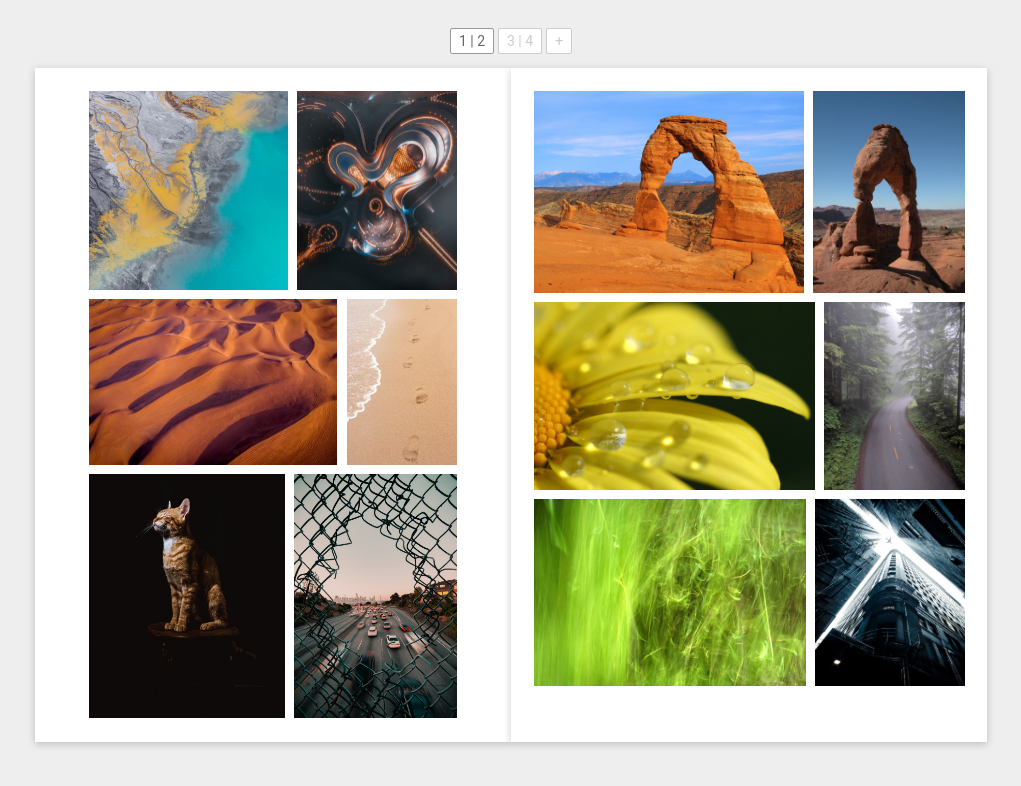
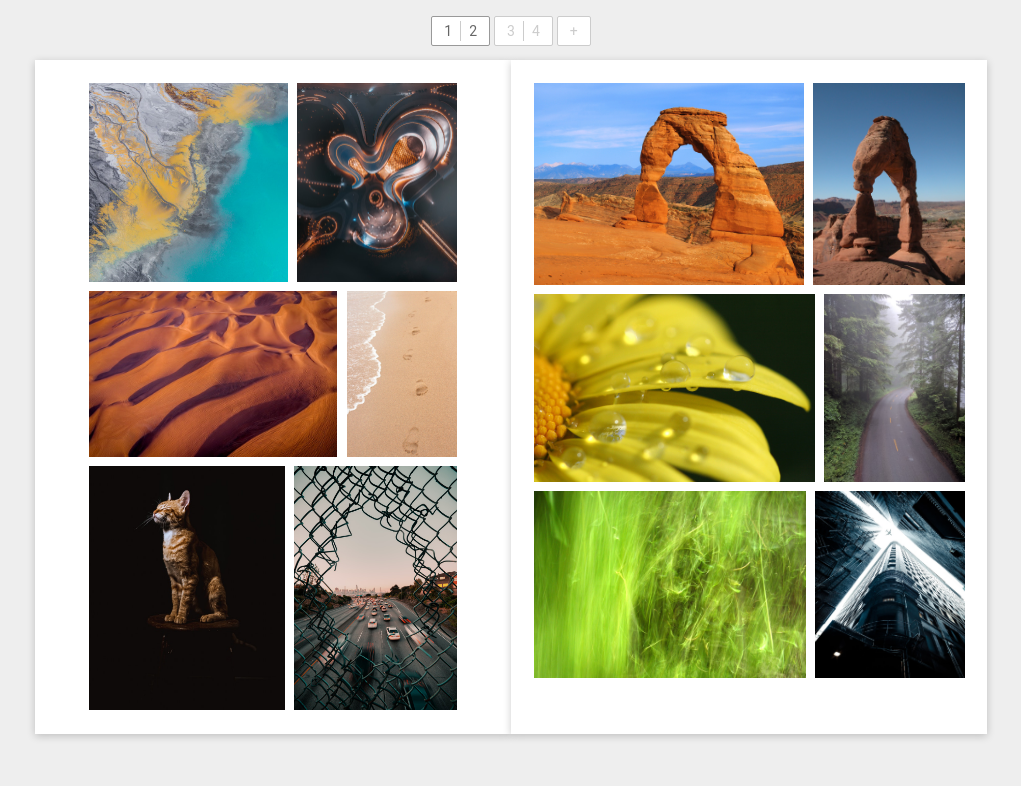
Before and after one commit to oWeRQ/quick-book, a Vue app: page / in a window 1280 px wide. Shown: the top 786 px of the page, without its empty margins (129-1150 px from the left). Built offline with nearby package versions, Linux system fonts and the light colour scheme.

Commit message:
update ui

```diff
--- a/src/components/PageImage.vue
+++ b/src/components/PageImage.vue
@@ -1,8 +1,8 @@
 <template>
   <div class="wrap" :style="style">
     <img :src="image.src">
-    <div v-if="canAdd" class="action before" @click="$emit('before')">Add</div>
-    <div v-if="canAdd" class="action after" @click="$emit('after')">Add</div>
+    <div v-if="canAdd" class="action before" @click="$emit('before')">+</div>
+    <div v-if="canAdd" class="action after" @click="$emit('after')">+</div>
     <div class="action cut" @click="$emit('cut')">Cut</div>
   </div>
 </template>
@@ -63,13 +63,21 @@
   .before {
     left: -16px;
     top: calc(50% - 24px);
+    line-height: 44px;
+    font-size: 32px;
   }
   .after {
     right: -16px;
     top: calc(50% - 24px);
+    line-height: 44px;
+    font-size: 32px;
   }
   .cut {
-    left: calc(50% - 24px);
-    bottom: -16px;
+    left: calc(50% - 32px);
+    bottom: 0;
+    width: 64px;
+    height: 32px;
+    line-height: 32px;
+    border-radius: 8px 8px 0 0;
   }
 </style>
--- a/src/components/Pages.vue
+++ b/src/components/Pages.vue
@@ -8,7 +8,7 @@
         </transition-group>
       </div>
       <div v-if="isNewPage" class="page" :style="pageStyle">
-        <div class="add" @click="add()">Add</div>
+        <div class="add" @click="add()">+</div>
       </div>
     </div>
     <div class="buffer">
@@ -187,7 +187,8 @@
     top: calc(50% - 36px);
     width: 72px;
     height: 72px;
-    line-height: 72px;
+    line-height: 68px;
+    font-size: 48px;
     text-align: center;
     text-transform: uppercase;
     color: white;
--- a/src/components/Pagination.vue
+++ b/src/components/Pagination.vue
@@ -1,6 +1,9 @@
 <template>
 	<nav>
-		<span v-for="(page, i) in pages" :key="i" :class="{active: i === value}" @click="$emit('input', i)">{{ page }}</span>
+		<span v-for="(page, i) in pages" :key="i" :class="{item: true, active: i === value}" @click="$emit('input', i)">
+			<span class="left">{{ page[0] }}</span>
+			<span class="right" v-if="page[1]">{{ page[1] }}</span>
+		</span>
 	</nav>
 </template>
 
@@ -14,10 +17,10 @@
 			pages() {
 				const pages = [];
 				for (let i = 1; i <= this.total; i += 2) {
-					pages.push(i + ' | ' + (i < this.total ? i + 1 : '+'));
+					pages.push([i, (i < this.total ? i + 1 : '+')]);
 				}
 				if (this.total % 2 === 0) {
-					pages.push('+');
+					pages.push(['+']);
 				}
 				return pages;
 			},
@@ -27,22 +30,29 @@
 
 <style scoped>
 	nav {
-		margin: 2em 0 1em;
+		margin: 1em 0;
 		text-align: center;
 		user-select: none;
 	}
-	nav > * {
-		display: inline-block;
+	.item {
+		display: inline-flex;
 		margin: 0 2px;
-		padding: 4px 8px;
+		padding: 4px;
 		color: #ccc;
 		background: white;
 		border: 1px solid #ccc;
 		border-radius: 2px;
 		cursor: pointer;
 	}
-	nav > .active {
+	.item.active {
 		color: #666;
 		border-color: #999;
 	}
+	.left {
+		padding: 2px 8px;
+	}
+	.right {
+		padding: 2px 8px;
+		border-left: 1px solid #ccc;
+	}
 </style>
```
